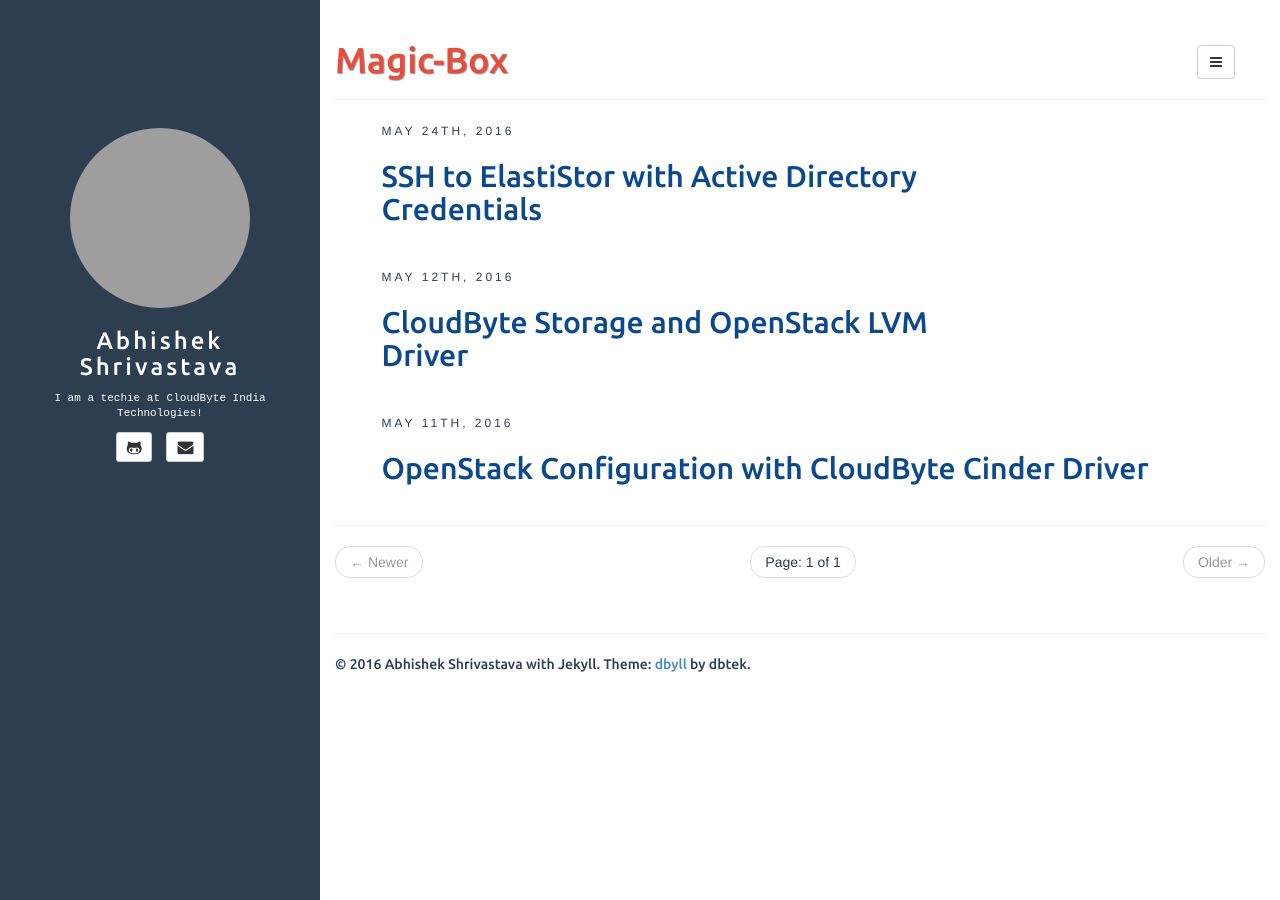
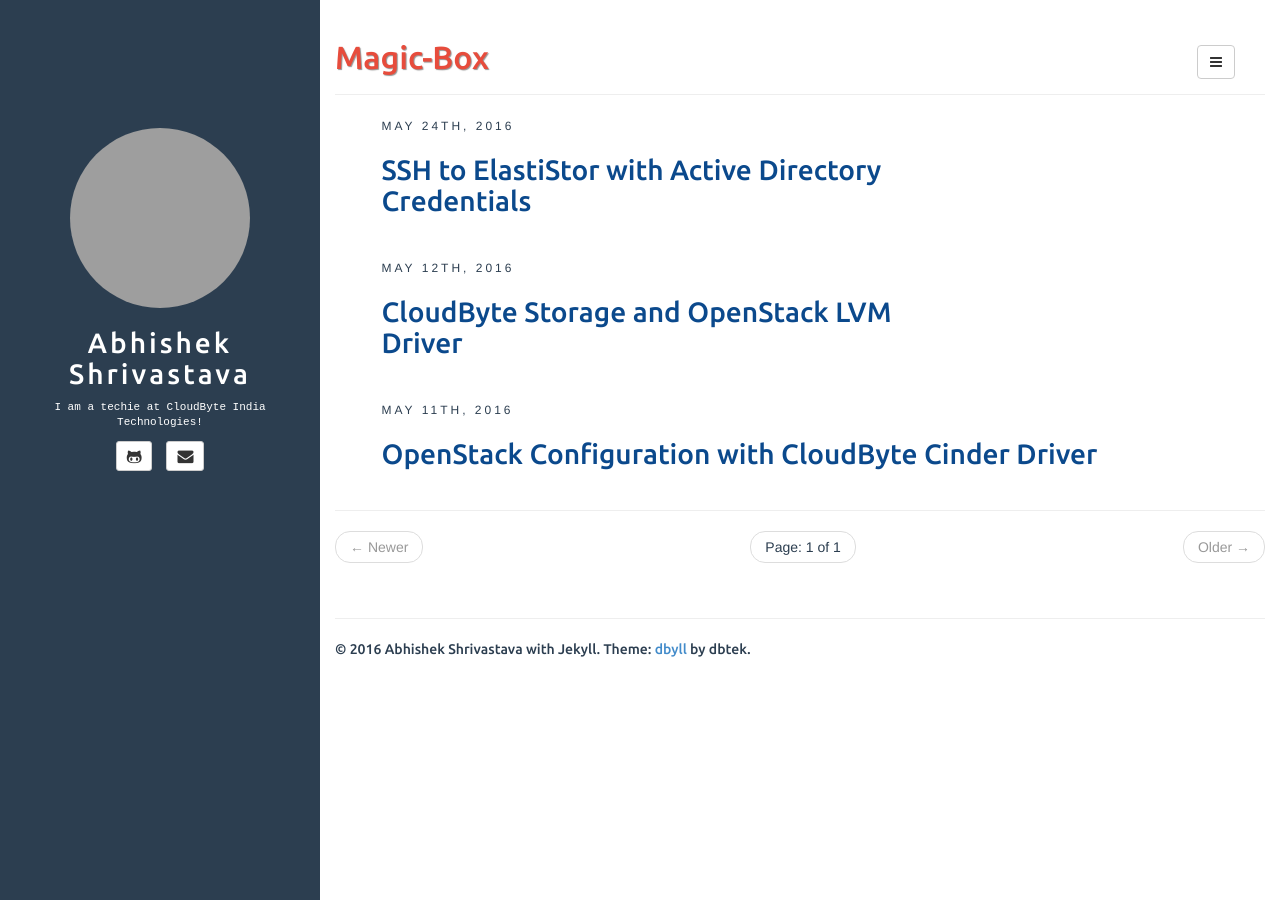
Before and after one commit to AbhiCloudbyte/magicbox, a Jekyll site: the page built from index.html, in a window 1280 px wide. Built offline with Jekyll 4.4.1, drawn with Linux system fonts in a browser that asks for light colours; the list of posts is cut into pages by our own code; grey boxes are pictures that could not be loaded.

Commit message:
Update style.css

```diff
--- a/assets/css/style.css
+++ b/assets/css/style.css
@@ -108,8 +108,8 @@ article.home div a, article.home pre a { color: #2c3e50; }
 article.home div a:hover, article.home pre a:hover { color: #2c3e50; text-decoration: none; }
 article img { max-width: 100%; }
 
-h1 { font-family: 'Ubuntu', sans-serif; font-size: '32px'; }
-h2,h3,h4,h5,h6 { font-family: 'Ubuntu', sans-serif; font-size: '30px'; }
+h1 { font-family: 'Ubuntu', sans-serif; font-size: 32px; }
+h2,h3,h4,h5,h6 { font-family: 'Ubuntu', sans-serif; font-size: 28px; }
 
 article.home h1,
 article.home h2,
```
